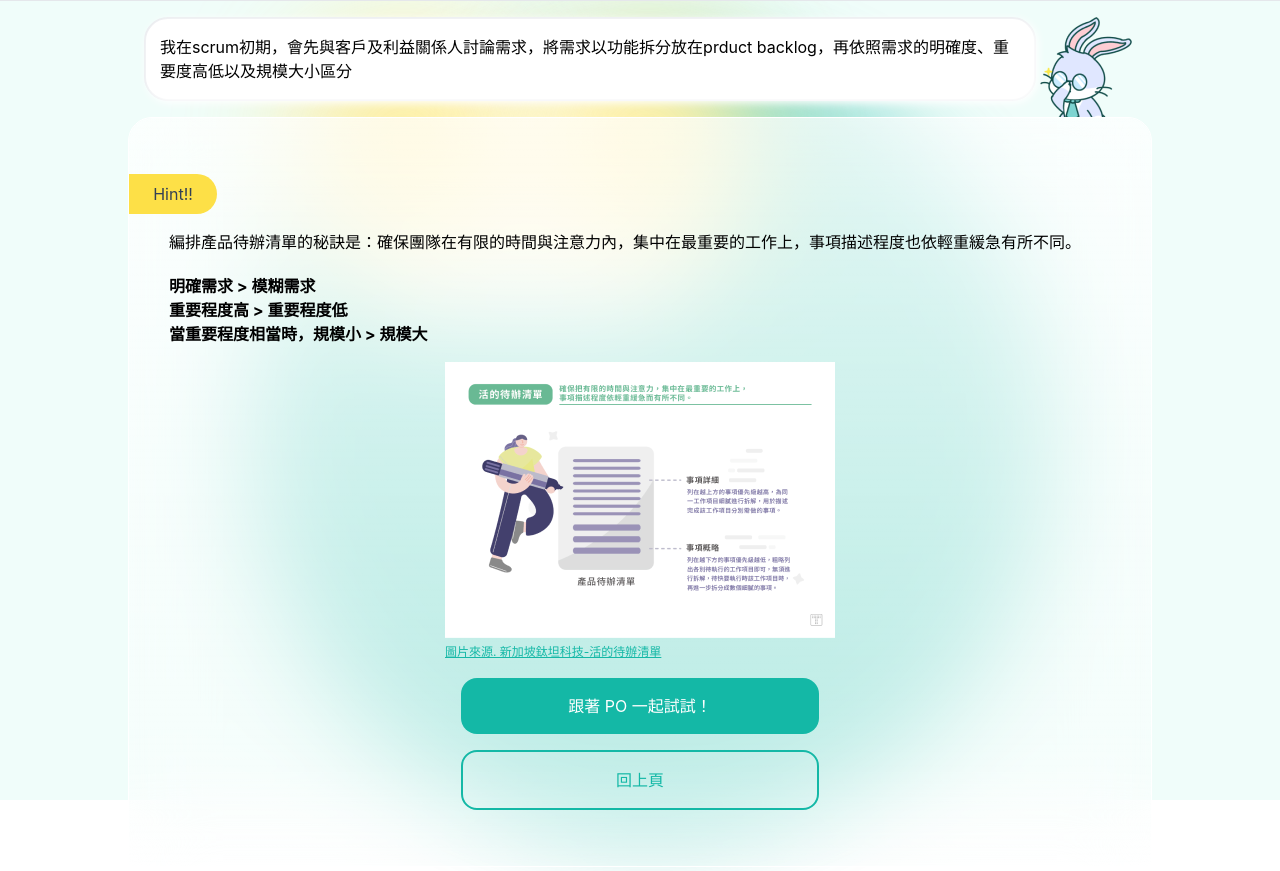
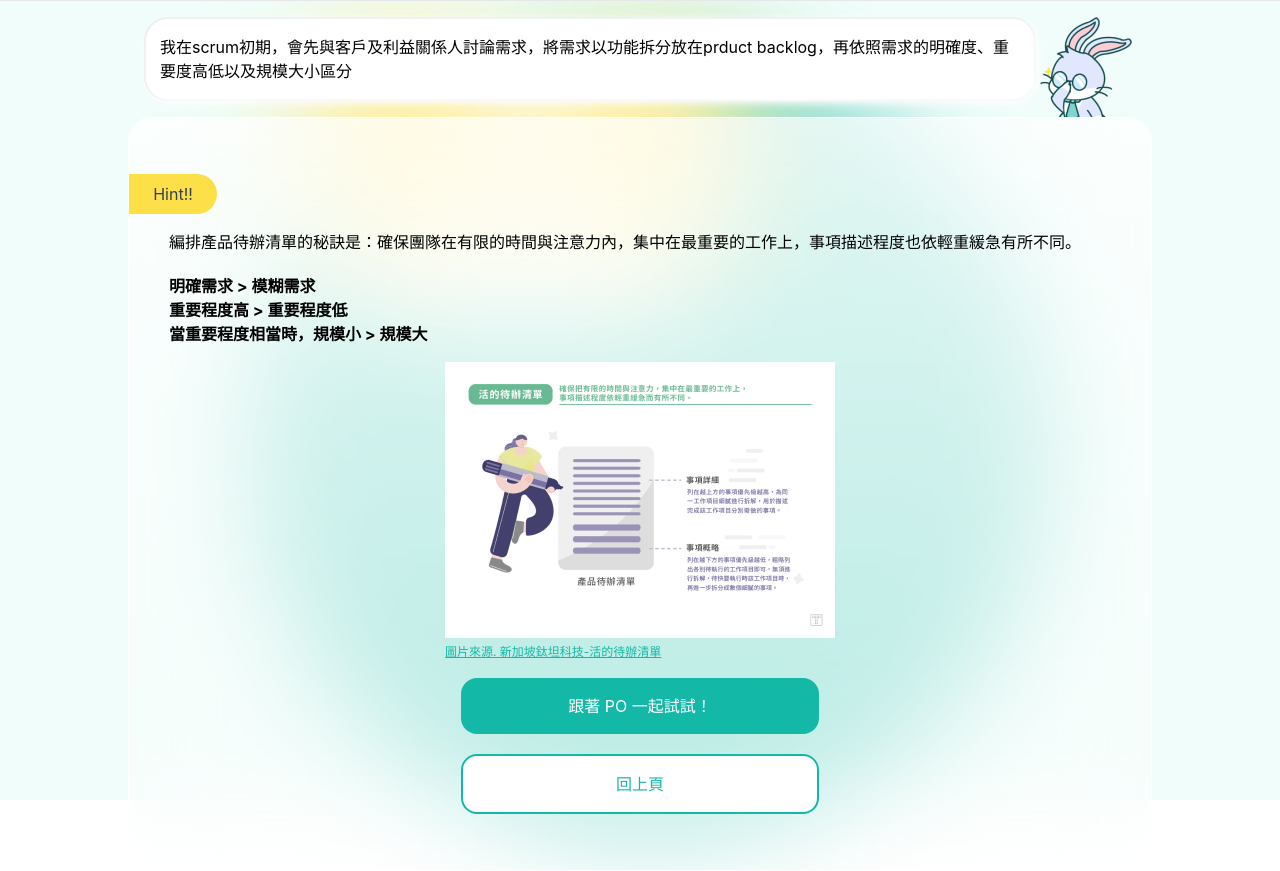
Before and after one commit to alphatero/f2e_scrum_frontend, a React (Create React App) app: page /introduction/product-backlog in a window 1280 px wide. Built offline with nearby package versions, Linux system fonts and the light colour scheme.

Commit message:
fix: next button type consistency

```diff
--- a/src/components/introduction/IntroductionLayout.jsx
+++ b/src/components/introduction/IntroductionLayout.jsx
@@ -75,7 +75,7 @@ export function IntroductionLayout({ info }) {
           }
 
           <Button onClick={nextPage}>{button}</Button>
-          <Button btnType="primary-outline" onClick={prevPage}>回上頁</Button>
+          <Button onClick={prevPage} btnType="secondary">回上頁</Button>
         </div>
       </BlurBlockBg>
     </div>
--- a/src/views/exam/ExamSprintPoint.jsx
+++ b/src/views/exam/ExamSprintPoint.jsx
@@ -4,7 +4,7 @@ import { ExamSprintPointInfo } from '../../constants/examSprintPointInfo';
 export function ExamSprintPoint() {
   const speechTexts = {
     ready: '目前我們團隊一次 sprint 週期是兩週的時間，依照我的觀察，目前團隊可以負擔的點數(sprint point) 大約是20點左右。',
-    error: '唉呀！點數超過了！我們這次 Sprint 的點數只有 20 點唷！在調整看看吧！',
+    error: '唉呀！點數超過了！我們這次 Sprint 的點數只有 20 點唷！再調整看看吧！',
   };
 
   return (
--- a/src/views/introduction/ProductBacklog.jsx
+++ b/src/views/introduction/ProductBacklog.jsx
@@ -56,8 +56,14 @@ export function IntroProductBacklog() {
             </a>
           </div>
 
-          <Button onClick={nextPage}>{button}</Button>
-          <Button btnType="primary-outline" onClick={prevPage}>回上頁</Button>
+          <div className={clsx(
+            'mx-auto mt-auto md:mb-11 w-full',
+            'flex justify-center items-center flex-col gap-5',
+          )}
+          >
+            <Button onClick={nextPage}>{button}</Button>
+            <Button onClick={prevPage} btnType="secondary">回上頁</Button>
+          </div>
         </div>
       </BlurBlockBg>
     </div>
```
